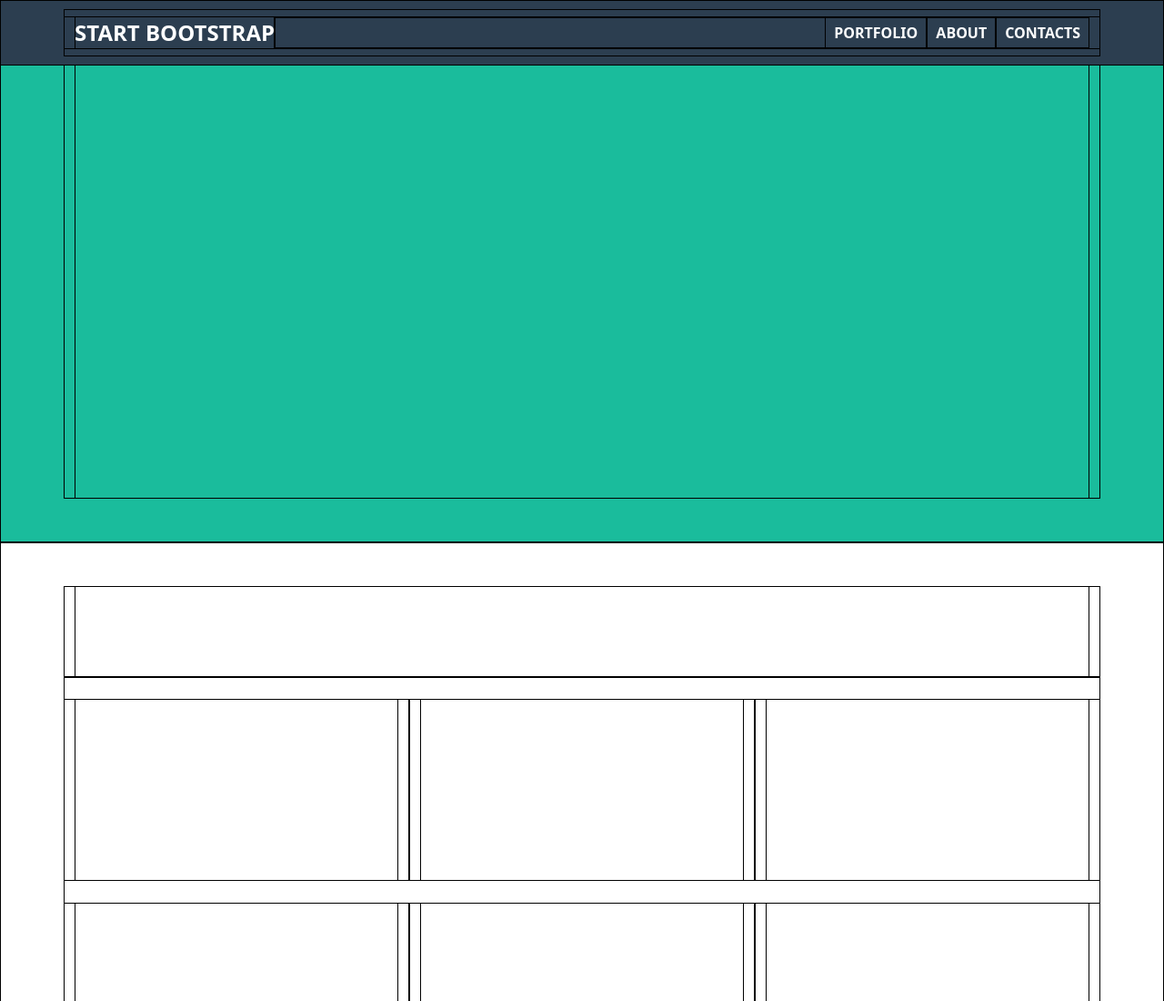
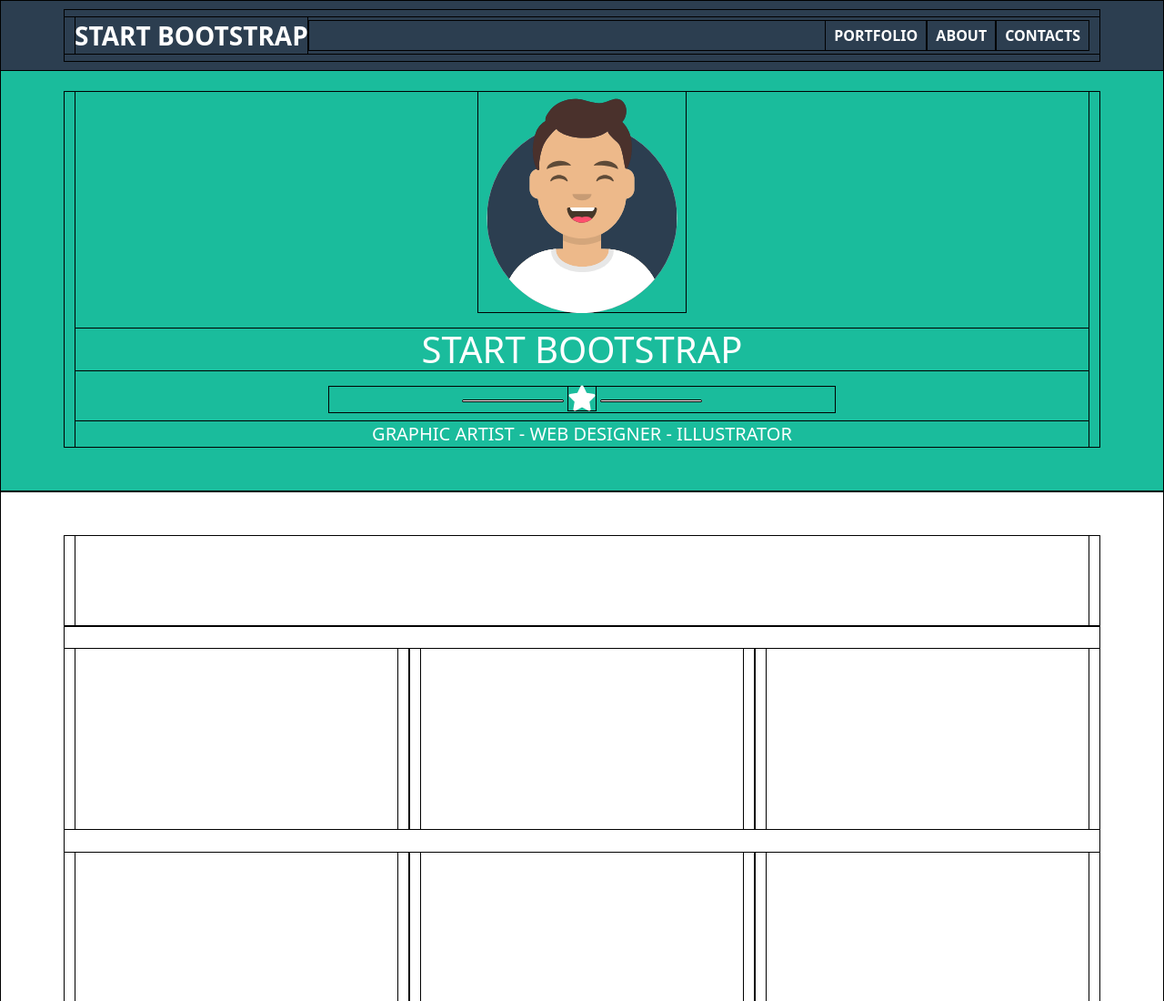
Before and after one commit to DarioDC95/html-css-bootstrap-freelancer, a plain HTML site: page index.html in a window 1280 px wide. Shown: the top 1100 px of the page at 91% size. Drawn offline with nearby package versions, Linux system fonts and the light colour scheme.

Commit message:
Main first Section Done

```diff
--- a/css/style.css
+++ b/css/style.css
@@ -32,19 +32,44 @@ header .nav-item a {
     display: block;
 }
 
+/* stella */
+.star {
+    width: 50%;
+    margin: 0 auto;
+}
+
+.star .strap {
+    display: inline-block;
+    width: 20%;
+    height: 3px;
+    color: white;
+    background-color: white;
+    vertical-align: super;
+    border-radius: 20px;
+}
+/* fine stella */
+
 /* corpo della pagina */
 
 /* start bootstrap */
+.start {
+    padding-top: 100px;
+}
+
 .start .card-start {
-    height: 500px;
+    text-align: center;
+}
+
+.start img {
+    width: 230px;
 }
 
 /* portfolio */
-.portfolio .card-title {
+#portfolio .card-title {
     height: 100px;
 }
 
-.portfolio .card-img {
+#portfolio .card-img {
     height: 200px;
 }
 
--- a/index.html
+++ b/index.html
@@ -6,6 +6,8 @@
     <meta name="viewport" content="width=device-width, initial-scale=1.0">
     <title>START BOOTSTRAP</title>
     <link rel="stylesheet" href="./css/style.css">
+    <!-- FONTAWESOME -->
+    <link rel="stylesheet" href="https://cdnjs.cloudflare.com/ajax/libs/font-awesome/6.2.1/css/all.min.css" integrity="sha512-MV7K8+y+gLIBoVD59lQIYicR65iaqukzvf/nwasF0nqhPay5w/9lJmVM2hMDcnK1OnMGCdVK+iQrJ7lzPJQd1w==" crossorigin="anonymous" referrerpolicy="no-referrer" />
     <!-- BOOTSTRAP -->
     <link href="https://cdn.jsdelivr.net/npm/bootstrap@5.2.2/dist/css/bootstrap.min.css" rel="stylesheet" integrity="sha384-Zenh87qX5JnK2Jl0vWa8Ck2rdkQ2Bzep5IDxbcnCeuOxjzrPF/et3URy9Bv1WTRi" crossorigin="anonymous">
     <script src="https://cdn.jsdelivr.net/npm/bootstrap@5.2.2/dist/js/bootstrap.bundle.min.js" integrity="sha384-OERcA2EqjJCMA+/3y+gxIOqMEjwtxJY7qPCqsdltbNJuaOe923+mo//f6V8Qbsw3" crossorigin="anonymous"></script>
@@ -20,14 +22,14 @@
                     <div class="card-logo">
                         <nav class="navbar navbar-expand-lg">
                             <div class="container-fluid">
-                              <a class="fs-4 fw-bold underline-none text-white" href="#">START BOOTSTRAP</a>
+                              <a class="fs-3 fw-bold underline-none text-white" href="#">START BOOTSTRAP</a>
                               <button class="navbar-toggler" type="button" data-bs-toggle="collapse" data-bs-target="#navbarNav" aria-controls="navbarNav" aria-expanded="false" aria-label="Toggle navigation">
                                 <span class="navbar-toggler-icon"></span>
                               </button>
                               <div class="collapse navbar-collapse justify-content-lg-end" id="navbarNav">
                                 <ul class="navbar-nav">
                                   <li class="nav-item">
-                                    <a class="fs-6 fw-semibold underline-none text-white" aria-current="page" href="#">PORTFOLIO</a>
+                                    <a class="fs-6 fw-semibold underline-none text-white" aria-current="page" href="#portfolio">PORTFOLIO</a>
                                   </li>
                                   <li class="nav-item">
                                     <a class="fs-6 fw-semibold underline-none text-white" href="#">ABOUT</a>
@@ -49,12 +51,19 @@
     <main>
 
         <!-- start bootstrap -->
-        <section class="start bg-green py-5">
+        <section class="start bg-green pb-5">
             <div class="container-md">
                 <div class="row">
                     <div class="col">
                         <div class="card-start">
-
+                            <img class="mb-3" src="./img/avatar.svg" alt="Avatar">
+                            <h1 class="mb-3 text-white">START BOOTSTRAP</h1>
+                            <div class="star mb-2">
+                                <span class="strap"></span>
+                                <i class="fa-solid fa-star fs-3 text-white"></i>
+                                <span class="strap"></span>
+                            </div>
+                            <div class="fs-5 text-white">GRAPHIC ARTIST - WEB DESIGNER - ILLUSTRATOR</div>
                         </div>
                     </div>
                 </div>
@@ -62,7 +71,7 @@
         </section>
 
         <!-- Portfolio -->
-        <section class="portfolio py-5">
+        <section id="portfolio" class="py-5">
             <div class="container-md">
                 <div class="row mb-4">
                     <div class="col">
```
